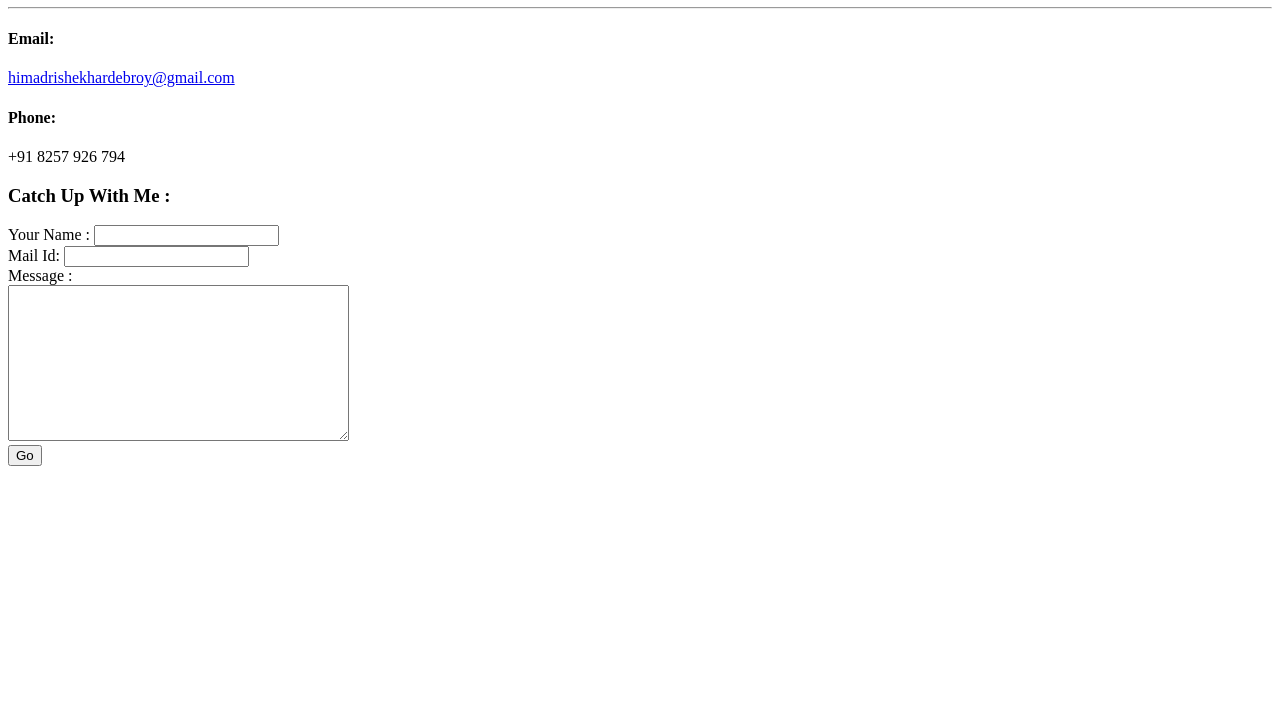
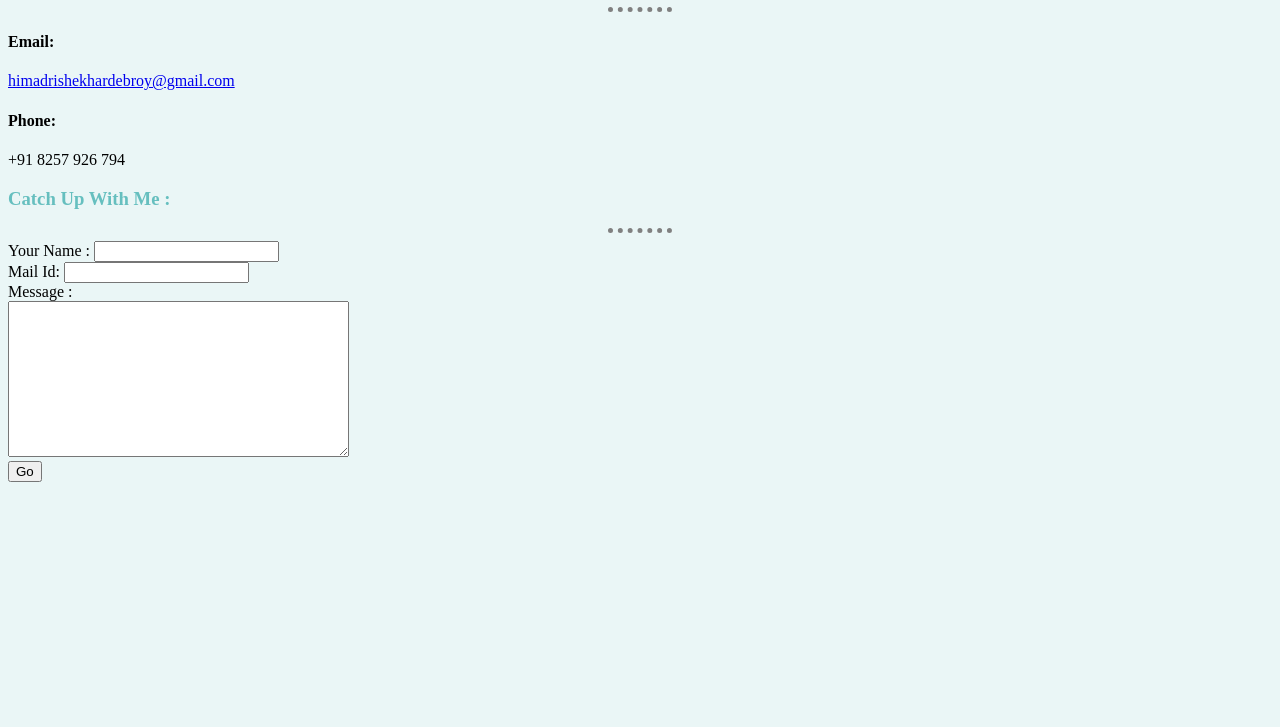
Before and after one commit to Shekhar19-98/CV, a plain HTML site: page contact.html in a window 1280 px wide. Shown: the part 73-800 px from the top of the page. Drawn offline with Linux system fonts and the light colour scheme.

Commit message:
Update contact hr

```diff
--- a/contact.html
+++ b/contact.html
@@ -3,6 +3,7 @@
   <head>
     <meta charset="utf-8">
     <title>Shekhar's Personal Website</title>
+    <link rel="stylesheet" href="CSS/styles.css">
   </head>
   <body>
     <h1>Contact Me</h1>
@@ -10,6 +11,7 @@
     <h4>Email:</h4><a href="mailto:himadrishekhardebroy@gmail.com">himadrishekhardebroy@gmail.com</a>
     <br><h4>Phone:</h4>+91 8257 926 794
     <br><h3>Catch Up With Me :</h3>
+    <hr>
     <form action="mailto:debroyhimadrishekhar@gmail.com" method="post" enctype="text/plain">
       <label>Your Name :</label>
       <input type="text" name="YourName" value="">
```
